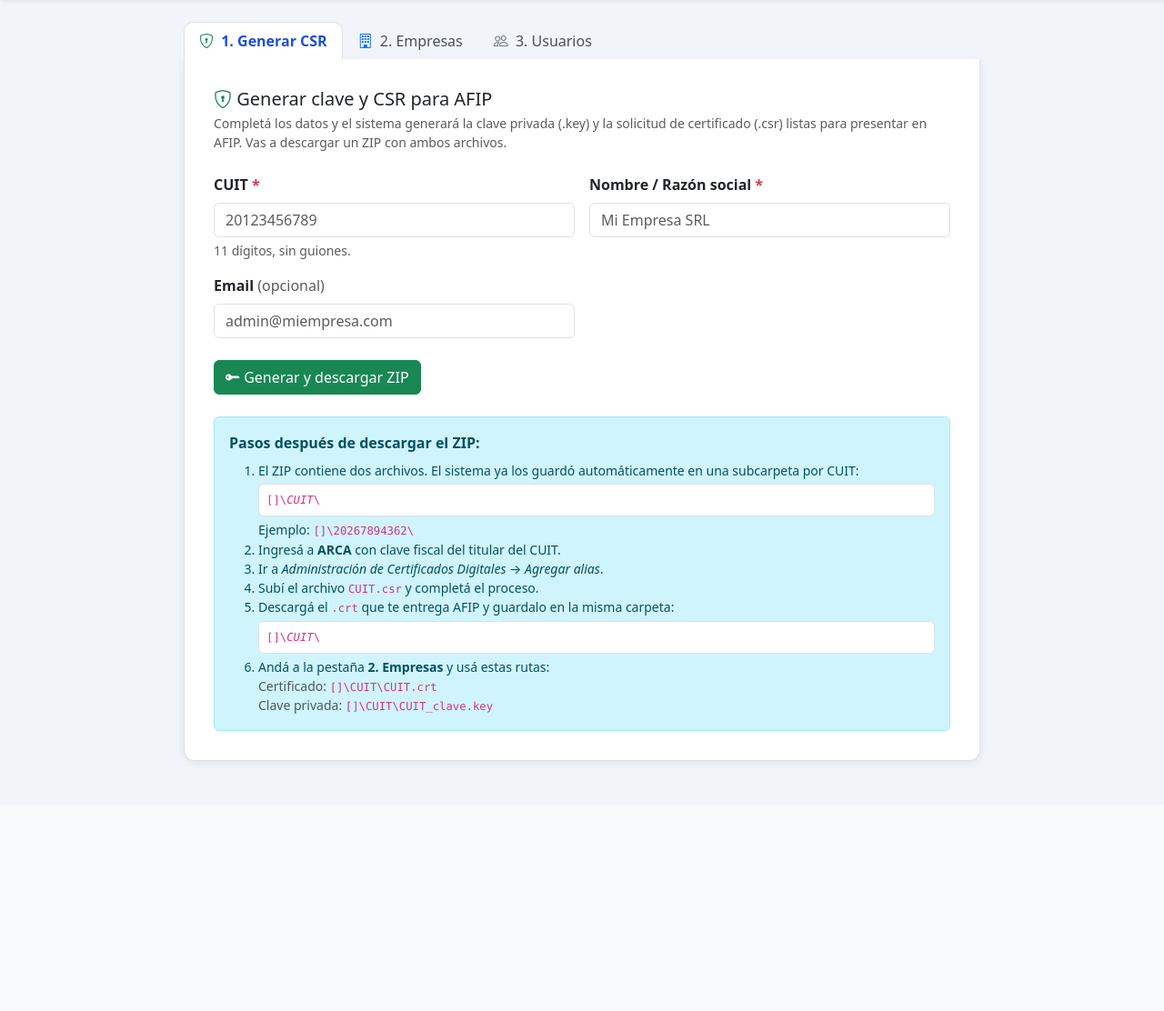
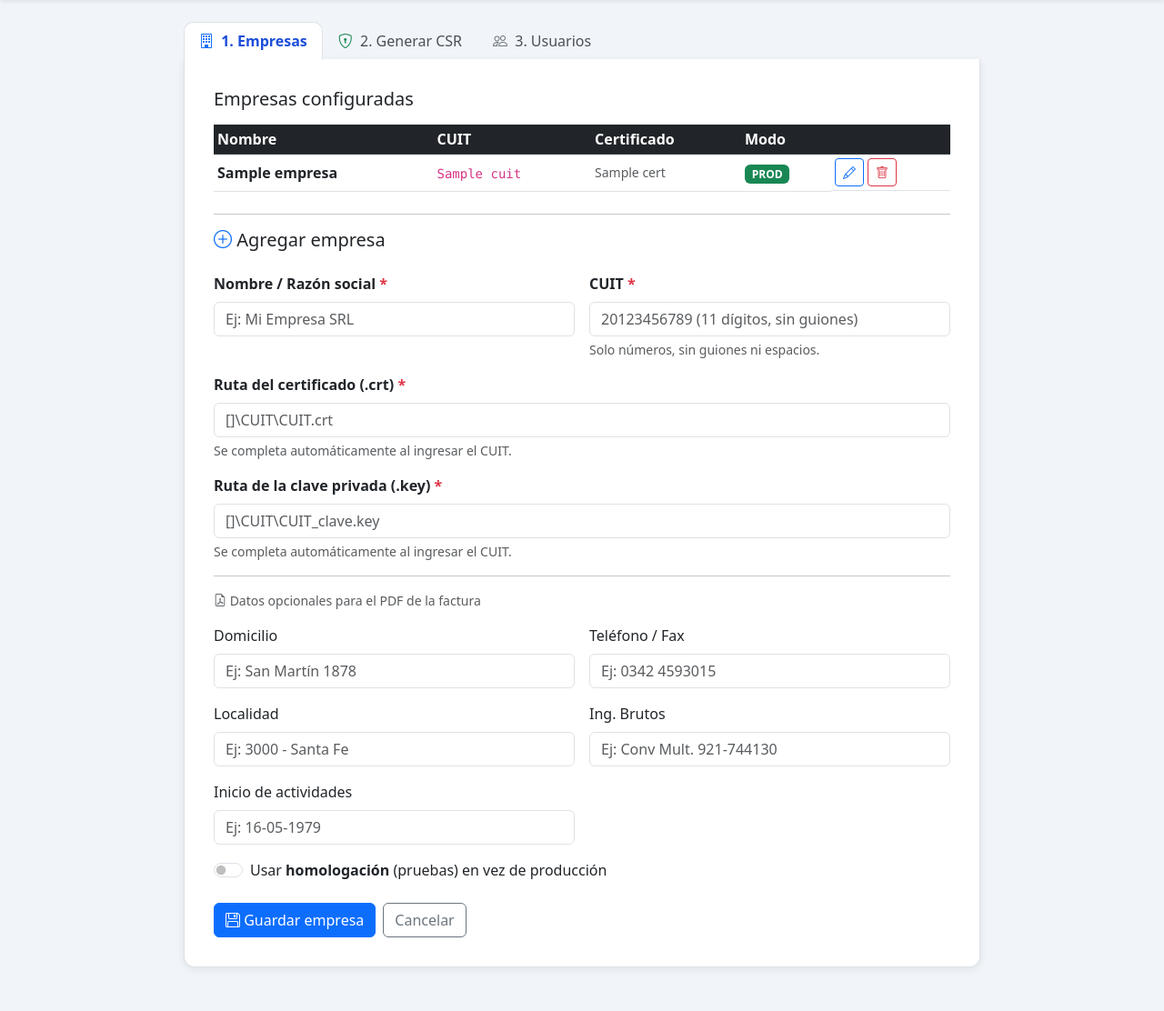
Before and after one commit to frodriguez77/Arca-Facturacion, a Flask app: template templates/admin.html in a window 1280 px wide. Shown: the part 63-1175 px from the top of the page at 91% size. Before the commit the page ends 905 px from the top, so only its background shows below. Run offline with Flask 3, Linux system fonts and the light colour scheme; the template is opened without the code that fills it: most values are stand-ins (such as "Sample title", 1, 10 or a date in 2020).

Commit message:
Reordenar pestañas admin y autocompletar rutas de certificados
- Nuevo orden: 1.Empresas → 2.Generar CSR → 3.Usuarios
- Al ingresar el CUIT en el formulario de empresa se autocompletan
  las rutas de cert y key con la carpeta por defecto del sistema
- Si el usuario edita manualmente las rutas, no se vuelven a pisar

Co-Authored-By: Claude Sonnet 4.6 <noreply@anthropic.com>

```diff
--- a/templates/admin.html
+++ b/templates/admin.html
@@ -13,7 +13,8 @@
     .nav-tabs .nav-link { color: #495057; font-weight: 500; }
     .nav-tabs .nav-link.active { color: #1d4ed8; font-weight: 600; }
     .tab-content { background: #fff; border: 1px solid #dee2e6; border-top: none;
-                   border-radius: 0 0 12px 12px; padding: 2rem; box-shadow:0 2px 10px rgba(0,0,0,.08); }
+                   border-radius: 0 0 12px 12px; padding: 2rem;
+                   box-shadow: 0 2px 10px rgba(0,0,0,.08); }
     .nav-tabs { border-bottom: none; }
     .nav-tabs .nav-link { border-radius: 10px 10px 0 0; }
   </style>
@@ -42,17 +43,17 @@
   <!-- Pestañas -->
   <ul class="nav nav-tabs" id="adminTabs" role="tablist">
     <li class="nav-item" role="presentation">
-      <button class="nav-link active" id="tab-csr-btn" data-bs-toggle="tab"
-              data-bs-target="#tab-csr" type="button" role="tab">
-        <i class="bi bi-shield-lock text-success"></i>
-        <span class="ms-1">1. Generar CSR</span>
+      <button class="nav-link active" id="tab-empresa-btn" data-bs-toggle="tab"
+              data-bs-target="#tab-empresa" type="button" role="tab">
+        <i class="bi bi-building text-primary"></i>
+        <span class="ms-1">1. Empresas</span>
       </button>
     </li>
     <li class="nav-item" role="presentation">
-      <button class="nav-link" id="tab-empresa-btn" data-bs-toggle="tab"
-              data-bs-target="#tab-empresa" type="button" role="tab">
-        <i class="bi bi-building text-primary"></i>
-        <span class="ms-1">2. Empresas</span>
+      <button class="nav-link" id="tab-csr-btn" data-bs-toggle="tab"
+              data-bs-target="#tab-csr" type="button" role="tab">
+        <i class="bi bi-shield-lock text-success"></i>
+        <span class="ms-1">2. Generar CSR</span>
       </button>
     </li>
     <li class="nav-item" role="presentation">
@@ -66,75 +67,9 @@
 
   <div class="tab-content" id="adminTabsContent">
 
-    <!-- ===== TAB 1: Generar CSR ===== -->
-    <div class="tab-pane fade show active" id="tab-csr" role="tabpanel">
-      <h5 class="mb-1"><i class="bi bi-shield-lock text-success"></i> Generar clave y CSR para AFIP</h5>
-      <p class="text-muted small mb-4">
-        Completá los datos y el sistema generará la clave privada (.key) y la solicitud de certificado (.csr)
-        listas para presentar en AFIP. Vas a descargar un ZIP con ambos archivos.
-      </p>
+    <!-- ===== TAB 1: Empresas ===== -->
+    <div class="tab-pane fade show active" id="tab-empresa" role="tabpanel">
 
-      <div id="csr-error" class="alert alert-danger d-none"></div>
-
-      <form id="form-csr" novalidate>
-        <div class="row g-3">
-          <div class="col-12 col-md-6">
-            <label class="form-label fw-semibold">CUIT <span class="text-danger">*</span></label>
-            <input type="text" class="form-control" id="csr-cuit"
-                   placeholder="20123456789" maxlength="11" required>
-            <div class="form-text">11 dígitos, sin guiones.</div>
-          </div>
-          <div class="col-12 col-md-6">
-            <label class="form-label fw-semibold">Nombre / Razón social <span class="text-danger">*</span></label>
-            <input type="text" class="form-control" id="csr-nombre"
-                   placeholder="Mi Empresa SRL" required>
-          </div>
-          <div class="col-12 col-md-6">
-            <label class="form-label fw-semibold">Email <span class="text-muted fw-normal">(opcional)</span></label>
-            <input type="email" class="form-control" id="csr-email"
-                   placeholder="admin@miempresa.com">
-          </div>
-        </div>
-
-        <button type="submit" class="btn btn-success mt-4" id="btn-csr">
-          <i class="bi bi-key-fill"></i> Generar y descargar ZIP
-        </button>
-      </form>
-
-      <div class="alert alert-info mt-4 mb-0">
-        <strong>Pasos después de descargar el ZIP:</strong>
-        <ol class="mb-0 mt-2 small">
-          <li>
-            El ZIP contiene dos archivos. El sistema ya los guardó automáticamente en una subcarpeta por CUIT:
-            <div class="mt-1 mb-1">
-              <code class="d-block p-2 bg-white rounded border">{{ certs_dir }}\<em>CUIT</em>\</code>
-            </div>
-            Ejemplo: <code>{{ certs_dir }}\20267894362\</code>
-          </li>
-          <li>Ingresá a <strong>ARCA</strong> con clave fiscal del titular del CUIT.</li>
-          <li>Ir a <em>Administración de Certificados Digitales</em> → <em>Agregar alias</em>.</li>
-          <li>Subí el archivo <code>CUIT.csr</code> y completá el proceso.</li>
-          <li>
-            Descargá el <code>.crt</code> que te entrega AFIP y guardalo en la misma carpeta:
-            <div class="mt-1 mb-1">
-              <code class="d-block p-2 bg-white rounded border">{{ certs_dir }}\<em>CUIT</em>\</code>
-            </div>
-          </li>
-          <li>
-            Andá a la pestaña <strong>2. Empresas</strong> y usá estas rutas:<br>
-            <span class="text-muted">Certificado:</span>
-            <code>{{ certs_dir }}\CUIT\CUIT.crt</code><br>
-            <span class="text-muted">Clave privada:</span>
-            <code>{{ certs_dir }}\CUIT\CUIT_clave.key</code>
-          </li>
-        </ol>
-      </div>
-    </div>
-
-    <!-- ===== TAB 2: Empresas ===== -->
-    <div class="tab-pane fade" id="tab-empresa" role="tabpanel">
-
-      <!-- Lista de empresas -->
       <h5 class="mb-3">Empresas configuradas</h5>
       <div id="lista-empresas" class="mb-4">
         {% if empresas %}
@@ -184,7 +119,6 @@
 
       <hr>
 
-      <!-- Formulario agregar / editar empresa -->
       <h5 class="mb-4" id="form-titulo">
         <i class="bi bi-plus-circle text-primary"></i> Agregar empresa
       </h5>
@@ -200,25 +134,29 @@
           </div>
           <div class="col-12 col-md-6">
             <label class="form-label fw-semibold">CUIT <span class="text-danger">*</span></label>
-            <input type="text" class="form-control" id="f-cuit" placeholder="20123456789 (11 dígitos, sin guiones)" maxlength="11" required>
+            <input type="text" class="form-control" id="f-cuit"
+                   placeholder="20123456789 (11 dígitos, sin guiones)"
+                   maxlength="11" required>
             <div class="form-text">Solo números, sin guiones ni espacios.</div>
           </div>
           <div class="col-12">
             <label class="form-label fw-semibold">Ruta del certificado (.crt) <span class="text-danger">*</span></label>
-            <input type="text" class="form-control" id="f-cert"
-                   placeholder="{{ certs_dir }}\CUIT\CUIT.crt" required>
-            <div class="form-text">Ej: <code>{{ certs_dir }}\20267894362\20267894362.crt</code></div>
+            <input type="text" class="form-control" id="f-cert" required
+                   placeholder="{{ certs_dir }}\CUIT\CUIT.crt">
+            <div class="form-text">Se completa automáticamente al ingresar el CUIT.</div>
           </div>
           <div class="col-12">
             <label class="form-label fw-semibold">Ruta de la clave privada (.key) <span class="text-danger">*</span></label>
-            <input type="text" class="form-control" id="f-key"
-                   placeholder="{{ certs_dir }}\CUIT\CUIT_clave.key" required>
-            <div class="form-text">Ej: <code>{{ certs_dir }}\20267894362\20267894362_clave.key</code></div>
+            <input type="text" class="form-control" id="f-key" required
+                   placeholder="{{ certs_dir }}\CUIT\CUIT_clave.key">
+            <div class="form-text">Se completa automáticamente al ingresar el CUIT.</div>
           </div>
         </div>
 
         <hr class="my-3">
-        <p class="text-muted small mb-3"><i class="bi bi-file-earmark-pdf"></i> Datos opcionales para el PDF de la factura</p>
+        <p class="text-muted small mb-3">
+          <i class="bi bi-file-earmark-pdf"></i> Datos opcionales para el PDF de la factura
+        </p>
 
         <div class="row g-3 mb-3">
           <div class="col-12 col-md-6">
@@ -262,6 +200,57 @@
           </button>
         </div>
       </form>
+    </div>
+
+    <!-- ===== TAB 2: Generar CSR ===== -->
+    <div class="tab-pane fade" id="tab-csr" role="tabpanel">
+      <h5 class="mb-1"><i class="bi bi-shield-lock text-success"></i> Generar clave y CSR para AFIP</h5>
+      <p class="text-muted small mb-4">
+        Completá los datos y el sistema generará la clave privada (.key) y la solicitud de
+        certificado (.csr) listas para presentar en AFIP. Vas a descargar un ZIP con ambos archivos.
+      </p>
+
+      <div id="csr-error" class="alert alert-danger d-none"></div>
+
+      <form id="form-csr" novalidate>
+        <div class="row g-3">
+          <div class="col-12 col-md-6">
+            <label class="form-label fw-semibold">CUIT <span class="text-danger">*</span></label>
+            <input type="text" class="form-control" id="csr-cuit"
+                   placeholder="20123456789" maxlength="11" required>
+            <div class="form-text">11 dígitos, sin guiones.</div>
+          </div>
+          <div class="col-12 col-md-6">
+            <label class="form-label fw-semibold">Nombre / Razón social <span class="text-danger">*</span></label>
+            <input type="text" class="form-control" id="csr-nombre"
+                   placeholder="Mi Empresa SRL" required>
+          </div>
+          <div class="col-12 col-md-6">
+            <label class="form-label fw-semibold">Email <span class="text-muted fw-normal">(opcional)</span></label>
+            <input type="email" class="form-control" id="csr-email"
+                   placeholder="admin@miempresa.com">
+          </div>
+        </div>
+
+        <button type="submit" class="btn btn-success mt-4" id="btn-csr">
+          <i class="bi bi-key-fill"></i> Generar y descargar ZIP
+        </button>
+      </form>
+
+      <div class="alert alert-info mt-4 mb-0">
+        <strong>Pasos después de descargar el ZIP:</strong>
+        <ol class="mb-0 mt-2 small">
+          <li>
+            Los archivos quedan guardados automáticamente en:
+            <code class="d-block p-2 bg-white rounded border mt-1 mb-1">{{ certs_dir }}\<em>CUIT</em>\</code>
+          </li>
+          <li>Ingresá a <strong>ARCA</strong> con clave fiscal del titular del CUIT.</li>
+          <li>Ir a <em>Administración de Certificados Digitales</em> → <em>Agregar alias</em>.</li>
+          <li>Subí el archivo <code>CUIT.csr</code> y completá el proceso.</li>
+          <li>Descargá el <code>.crt</code> que te entrega AFIP y guardalo en la misma carpeta.</li>
+          <li>Las rutas del certificado ya están precargadas en la pestaña <strong>1. Empresas</strong>.</li>
+        </ol>
+      </div>
     </div>
 
     <!-- ===== TAB 3: Usuarios ===== -->
@@ -387,17 +376,42 @@
 
 <script src="https://cdn.jsdelivr.net/npm/bootstrap@5.3.0/dist/js/bootstrap.bundle.min.js"></script>
 <script>
+// Carpeta base de certificados (viene del servidor)
+const CERTS_DIR = {{ certs_dir | tojson }};
 
-// ===== EMPRESAS =============================================================
+// ===== AUTOCOMPLETAR RUTAS AL INGRESAR CUIT ==================================
+document.getElementById('f-cuit').addEventListener('input', function () {
+  const cuit = this.value.trim();
+  const certField = document.getElementById('f-cert');
+  const keyField  = document.getElementById('f-key');
+  // Solo autocompletar si el campo está vacío o fue autocompletado antes
+  if (cuit.length === 11) {
+    const sep = CERTS_DIR.includes('/') ? '/' : '\\';
+    certField.value = `${CERTS_DIR}${sep}${cuit}${sep}${cuit}.crt`;
+    keyField.value  = `${CERTS_DIR}${sep}${cuit}${sep}${cuit}_clave.key`;
+  } else if (certField.dataset.auto !== 'false') {
+    certField.value = '';
+    keyField.value  = '';
+  }
+  certField.dataset.auto = 'true';
+  keyField.dataset.auto  = 'true';
+});
 
-document.querySelectorAll('.btn-editar').forEach(btn => {
-  btn.addEventListener('click', () => {
-    editarEmpresa(JSON.parse(btn.dataset.empresa));
+// Si el usuario edita manualmente las rutas, no volver a autocompletar
+['f-cert', 'f-key'].forEach(id => {
+  document.getElementById(id).addEventListener('input', function () {
+    this.dataset.auto = 'false';
   });
 });
 
+
+// ===== EMPRESAS ==============================================================
+
+document.querySelectorAll('.btn-editar').forEach(btn => {
+  btn.addEventListener('click', () => editarEmpresa(JSON.parse(btn.dataset.empresa)));
+});
+
 function editarEmpresa(e) {
-  // Cambiar a pestaña Empresas
   bootstrap.Tab.getOrCreateInstance(document.getElementById('tab-empresa-btn')).show();
 
   document.getElementById('f-id').value            = e.id            || '';
@@ -412,6 +426,10 @@ function editarEmpresa(e) {
   document.getElementById('f-ing-brutos').value    = e.ing_brutos    || '';
   document.getElementById('f-inicio-act').value    = e.inicio_actividades || '';
 
+  // Marcar rutas como manuales para no pisar al editar CUIT
+  document.getElementById('f-cert').dataset.auto = 'false';
+  document.getElementById('f-key').dataset.auto  = 'false';
+
   document.getElementById('form-titulo').innerHTML =
     '<i class="bi bi-pencil text-primary"></i> Editar empresa';
   document.getElementById('btn-guardar').innerHTML =
@@ -424,7 +442,11 @@ function editarEmpresa(e) {
 function limpiarForm() {
   ['f-id','f-nombre','f-cuit','f-cert','f-key',
    'f-domicilio','f-telefono','f-localidad','f-ing-brutos','f-inicio-act']
-    .forEach(id => document.getElementById(id).value = '');
+    .forEach(id => {
+      const el = document.getElementById(id);
+      el.value = '';
+      el.dataset.auto = 'true';
+    });
   document.getElementById('f-homo').checked = false;
   document.getElementById('form-titulo').innerHTML =
     '<i class="bi bi-plus-circle text-primary"></i> Agregar empresa';
@@ -502,12 +524,10 @@ function escHtml(s) {
 }
 
 
-// ===== USUARIOS =============================================================
+// ===== USUARIOS ==============================================================
 
 document.querySelectorAll('.btn-editar-usuario').forEach(btn => {
-  btn.addEventListener('click', () => {
-    editarUsuario(JSON.parse(btn.dataset.usuario));
-  });
+  btn.addEventListener('click', () => editarUsuario(JSON.parse(btn.dataset.usuario)));
 });
 
 function toggleEmpresasUsuario() {
@@ -606,7 +626,7 @@ async function eliminarUsuario(id, nombre) {
 }
 
 
-// ===== GENERADOR DE CSR =====================================================
+// ===== GENERADOR DE CSR ======================================================
 
 document.getElementById('form-csr').addEventListener('submit', async e => {
   e.preventDefault();
```
